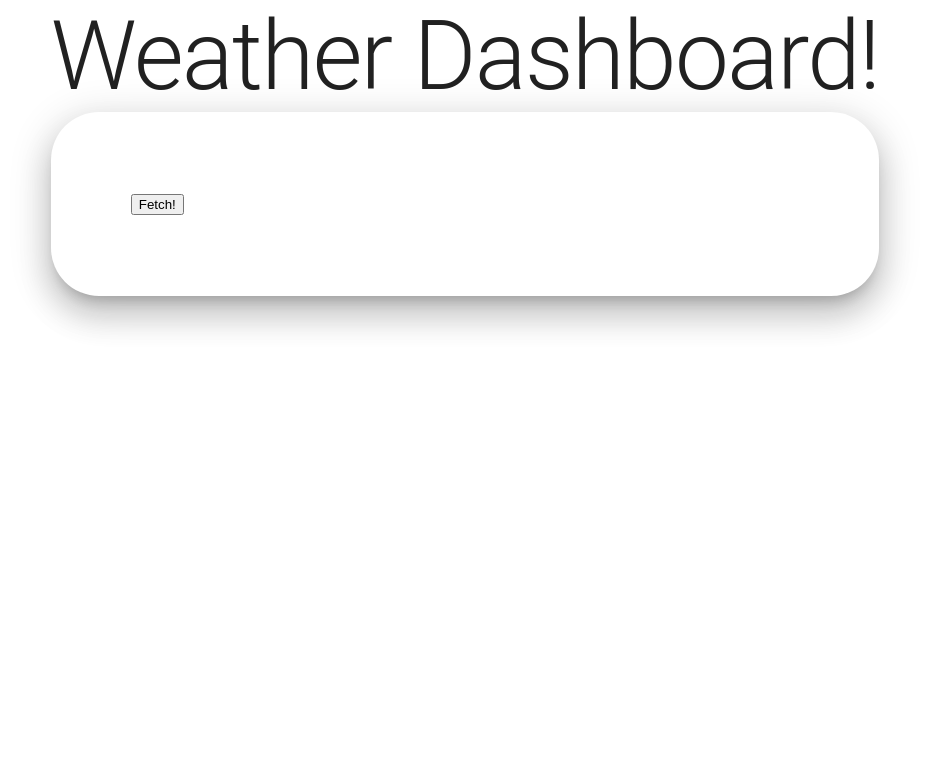
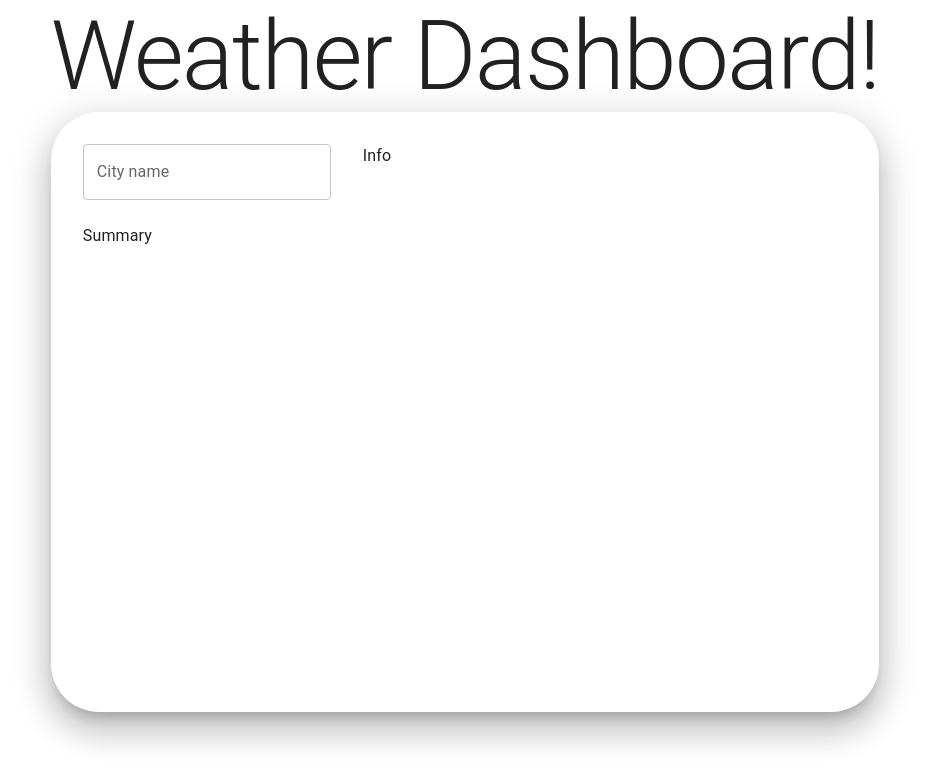
Before and after one commit to ExIxIxS/weather_dashboard, a React (Vite) app: page / in a window 1280 px wide. Shown: the top 784 px of the page, without its empty margins (175-1104 px from the left). Built offline with nearby package versions, Linux system fonts and the light colour scheme.

Commit message:
FEAT: add selectedCity slice

```diff
--- a/src/api/citiesSliceAPI/index.ts
+++ b/src/api/citiesSliceAPI/index.ts
@@ -1,15 +1,15 @@
 import { createApi } from '@reduxjs/toolkit/query/react';
+import { weatherBaseQuery } from 'src/api/weatherBaseQuery';
 import { LIMIT_CITIES_AMOUNT } from 'src/api/constants';
-import { weatherBaseQuery } from 'src/api/weatherBaseQuery';
+import type { ResponseCity } from 'src/api/citiesSliceAPI/types';
 
 // https://openweathermap.org/api/geocoding-api
-// http://api.openweathermap.org/geo/1.0/direct?q=London&limit=5&appid={API key}
 
 export const citiesSliceAPI = createApi({
   reducerPath: 'citiesApi',
   baseQuery: weatherBaseQuery(),
   endpoints: (builder) => ({
-    getCitiesByName: builder.query({
+    getCitiesByName: builder.query<ResponseCity[], string>({
       query: (cityName: string) => ({
         url: `geo/1.0/direct?q=${cityName}&limit=${LIMIT_CITIES_AMOUNT}`,
       }),
--- /dev/null
+++ b/src/api/citiesSliceAPI/types.ts
@@ -0,0 +1,8 @@
+export type ResponseCity = {
+  name: string;
+  lat: number;
+  lon: number;
+  country: string;
+  state?: string;
+  local_names?: Record<string, string>;
+};
--- /dev/null
+++ b/src/pages/main/components/CityWeatherInfo/components/SearchPanel/index.tsx
@@ -0,0 +1,89 @@
+import { ChangeEvent, useEffect, useRef, useState, type FC } from 'react';
+import { useLazyGetCitiesByNameQuery } from 'src/api/citiesSliceAPI';
+
+import Stack from '@mui/material/Stack';
+import TextField from '@mui/material/TextField';
+import Collapse from '@mui/material/Collapse';
+import List from '@mui/material/List';
+import ListItemButton from '@mui/material/ListItemButton';
+import ListItemText from '@mui/material/ListItemText';
+import type { ResponseCity } from 'src/api/citiesSliceAPI/types';
+import { setSelectedCity } from 'src/store/slices/selectedCitySlice';
+import { useDispatch } from 'react-redux';
+
+const TIMEOUT_DEBOUNCE = 2000;
+
+export const SearchPanel: FC = () => {
+  const dispatch = useDispatch();
+
+  const [fetchCitiesData, { data, isLoading, isError }] = useLazyGetCitiesByNameQuery();
+  const refDebouncedCityNameValue = useRef('');
+  const [currentCityName, setCurrentCityName] = useState('');
+  const [currentCityOptions, setCurrentCityOptions] = useState<ResponseCity[]>([]);
+
+  const handleSelectChange = (event: ChangeEvent<HTMLInputElement>) => {
+    const newCityName = event.target.value;
+    refDebouncedCityNameValue.current = newCityName;
+
+    setTimeout(() => {
+      if (currentCityName !== newCityName && refDebouncedCityNameValue.current === newCityName) {
+        setCurrentCityName(newCityName);
+
+        if (newCityName) {
+          fetchCitiesData(newCityName);
+        }
+      }
+    }, TIMEOUT_DEBOUNCE);
+
+    setCurrentCityName(newCityName);
+  };
+
+  const handleCitySelect = (city: ResponseCity) => {
+    dispatch(setSelectedCity(city));
+    setCurrentCityName('');
+    refDebouncedCityNameValue.current = '';
+    setCurrentCityOptions([]);
+  };
+
+  useEffect(() => {
+    setCurrentCityOptions(data ? data : []);
+  }, [data]);
+
+  return (
+    <Stack>
+      <TextField
+        label="City name"
+        value={currentCityName}
+        variant="outlined"
+        type="text"
+        sx={{ mb: 3 }}
+        fullWidth
+        error={isError}
+        helperText={isError && 'Error text'}
+        onChange={handleSelectChange}
+        autoComplete={'off'}
+      />
+      <Collapse
+        in={!isLoading && !isError && !!(currentCityOptions.length && currentCityName)}
+        timeout="auto"
+        unmountOnExit
+      >
+        <List component="div" disablePadding sx={{ position: 'absolute' }}>
+          {currentCityOptions.map((city) => {
+            const { name, country, lat, lon } = city;
+
+            return (
+              <ListItemButton
+                key={`${name}-${country}:${lat}-${lon}`}
+                sx={{ pl: 4 }}
+                onClick={() => handleCitySelect(city)}
+              >
+                <ListItemText primary={name} secondary={country} />
+              </ListItemButton>
+            );
+          })}
+        </List>
+      </Collapse>
+    </Stack>
+  );
+};
--- /dev/null
+++ b/src/pages/main/components/CityWeatherInfo/components/Summary/index.tsx
@@ -0,0 +1,12 @@
+import { type FC } from 'react';
+
+import Stack from '@mui/material/Stack';
+import { Typography } from '@mui/material';
+
+export const Summary: FC = () => {
+  return (
+    <Stack>
+      <Typography>Summary</Typography>
+    </Stack>
+  );
+};
--- /dev/null
+++ b/src/pages/main/components/CityWeatherInfo/index.tsx
@@ -0,0 +1,26 @@
+import { useEffect, type FC } from 'react';
+
+import Paper from '@mui/material/Paper';
+import Stack from '@mui/material/Stack';
+import { SearchPanel } from 'src/pages/main/components/CityWeatherInfo/components/SearchPanel';
+import { Summary } from 'src/pages/main/components/CityWeatherInfo/components/Summary';
+import { selectSelectedCity } from 'src/store/slices/selectedCitySlice';
+import { useSelector } from 'react-redux';
+
+export const CityWeatherInfo: FC = () => {
+  const selectedCity = useSelector(selectSelectedCity);
+
+  useEffect(() => console.log('selectedCity changed! -> ', selectedCity?.name), [selectedCity]);
+
+  return (
+    <Paper elevation={20} sx={{ p: 4, minHeight: 600, borderRadius: 12, flex: 1 }}>
+      <Stack sx={{ flexDirection: 'row', gap: 4 }}>
+        <Stack>
+          <SearchPanel />
+          <Summary />
+        </Stack>
+        <Stack>Info</Stack>
+      </Stack>
+    </Paper>
+  );
+};
--- a/src/pages/main/index.tsx
+++ b/src/pages/main/index.tsx
@@ -1,21 +1,13 @@
 import { type FC } from 'react';
-import { useLazyGetCitiesByNameQuery } from 'src/api/citiesSliceAPI';
-import Paper from '@mui/material/Paper';
 import Stack from '@mui/material/Stack';
 import Typography from '@mui/material/Typography';
+import { CityWeatherInfo } from 'src/pages/main/components/CityWeatherInfo';
 
 export const MainPage: FC = () => {
-  const [fetchCitiesData, { data, isLoading, isError }] = useLazyGetCitiesByNameQuery();
-
   return (
     <Stack>
       <Typography variant="h1"> Weather Dashboard!</Typography>
-      <Paper elevation={20} sx={{ p: 10, borderRadius: 12, flex: 1 }}>
-        <button onClick={() => fetchCitiesData('Gdansk')}>Fetch!</button>
-        {isError && <div>Error</div>}
-        {isLoading && <div>Loading...</div>}
-        <div>{JSON.stringify(data) && 'ok'}</div>
-      </Paper>
+      <CityWeatherInfo />
     </Stack>
   );
 };
--- a/src/store/reducers/index.ts
+++ b/src/store/reducers/index.ts
@@ -1,7 +1,9 @@
 import { combineReducers } from '@reduxjs/toolkit';
 import { citiesSliceAPI } from 'src/api/citiesSliceAPI';
+import selectedCitySliceReducer from 'src/store/slices/selectedCitySlice';
 
 const rootReducer = combineReducers({
+  selectedCity: selectedCitySliceReducer,
   [citiesSliceAPI.reducerPath]: citiesSliceAPI.reducer,
 });
 
--- /dev/null
+++ b/src/store/slices/selectedCitySlice.ts
@@ -0,0 +1,25 @@
+import { createSlice, PayloadAction } from '@reduxjs/toolkit';
+import { ResponseCity } from 'src/api/citiesSliceAPI/types';
+import { RootState } from 'src/store';
+
+type SelectedCityState = ResponseCity | null;
+
+const initialState: SelectedCityState = null;
+
+const selectedCitySlice = createSlice({
+  name: 'selectedCity',
+  initialState: initialState as SelectedCityState,
+  reducers: {
+    setSelectedCity(_, action: PayloadAction<ResponseCity>) {
+      return action.payload;
+    },
+    resetSelectedCity() {
+      return null;
+    },
+  },
+});
+
+export const { setSelectedCity } = selectedCitySlice.actions;
+export const selectSelectedCity = (state: RootState) => state.selectedCity;
+
+export default selectedCitySlice.reducer;
```
